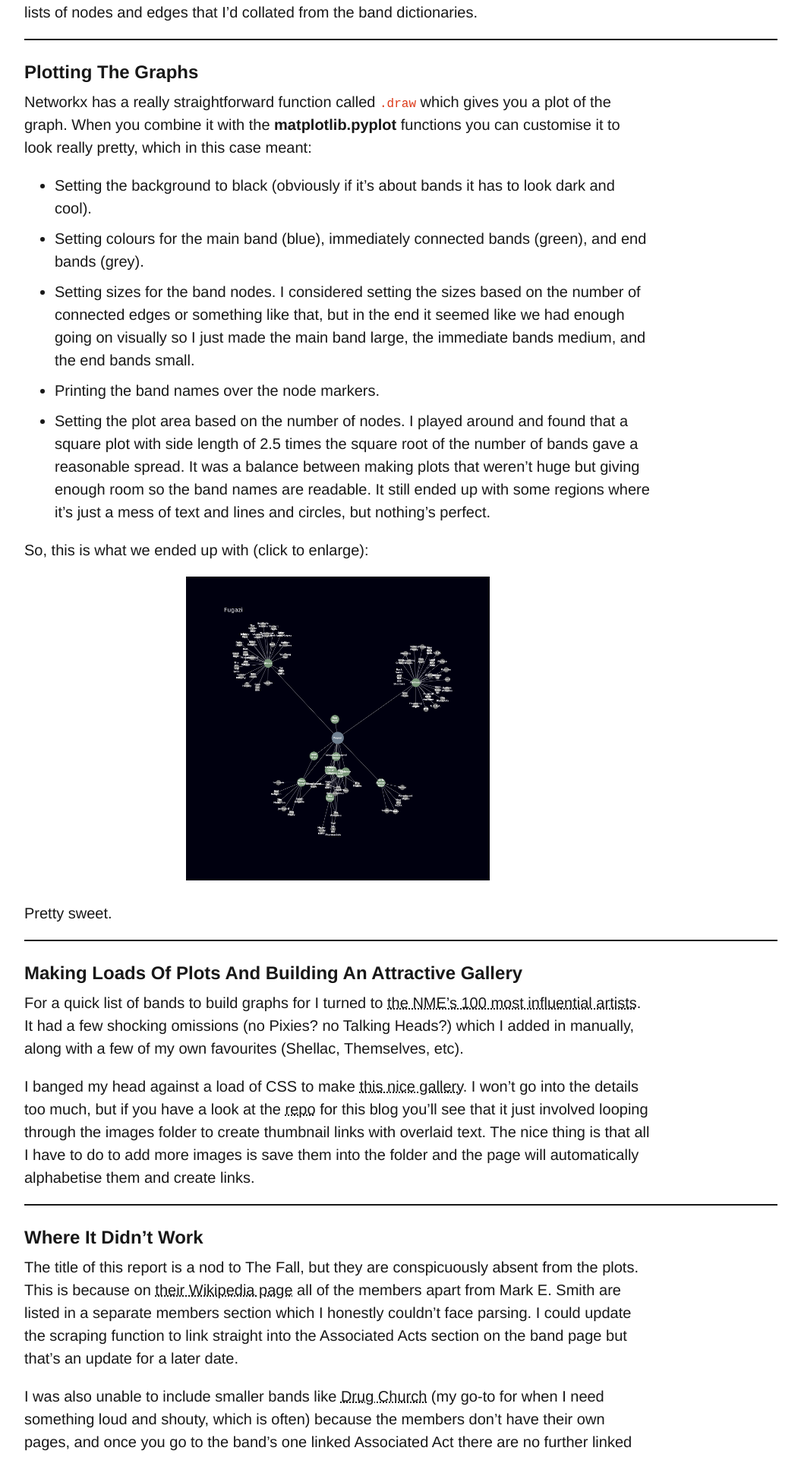
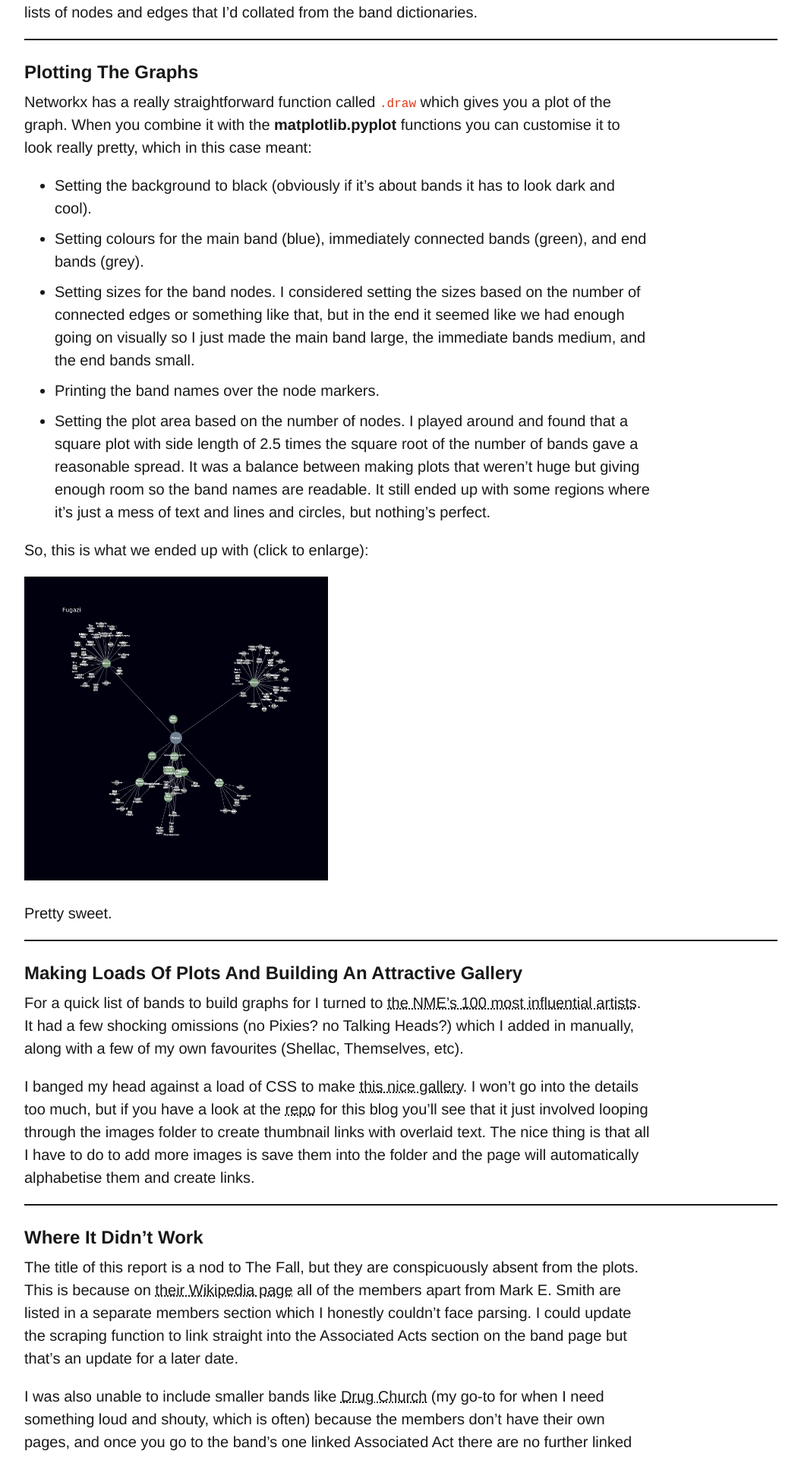
Before and after one commit to tobyjdore/tobyjdore.github.io, a Jekyll site: the page built from _posts/2019-02-07-how-i-wrote-band-maps.markdown, in a window 1280 px wide. Shown: the part 4402-6320 px from the top of the page at 76% size, without its empty margins (112-1167 px from the left). Built offline with Jekyll 4.4.1, drawn with Linux system fonts in a browser that asks for light colours; comment, search, counter and statistics services are not loaded.

Commit message:
band maps report

```diff
--- a/_posts/2019-02-07-how-i-wrote-band-maps.markdown
+++ b/_posts/2019-02-07-how-i-wrote-band-maps.markdown
@@ -105,9 +105,7 @@ Networkx has a really straightforward function called `.draw` which gives you a
 
 So, this is what we ended up with (click to enlarge):
 
-<div class="img_container">
 [![Fugazi plot](/images/how-i-wrote-band-maps/fugazi.png "Fugazi plot"){:height="400px" width="400px"}](/images/how-i-wrote-band-maps/fugazi.png)
-</div>
 
 Pretty sweet.
 
--- a/assets/style.scss
+++ b/assets/style.scss
@@ -61,7 +61,3 @@ color: pink;
   left: 50%;
   transform: translate(-50%, -50%);
 }
-
-.img_container{
-  text-align: center;
-}
```
